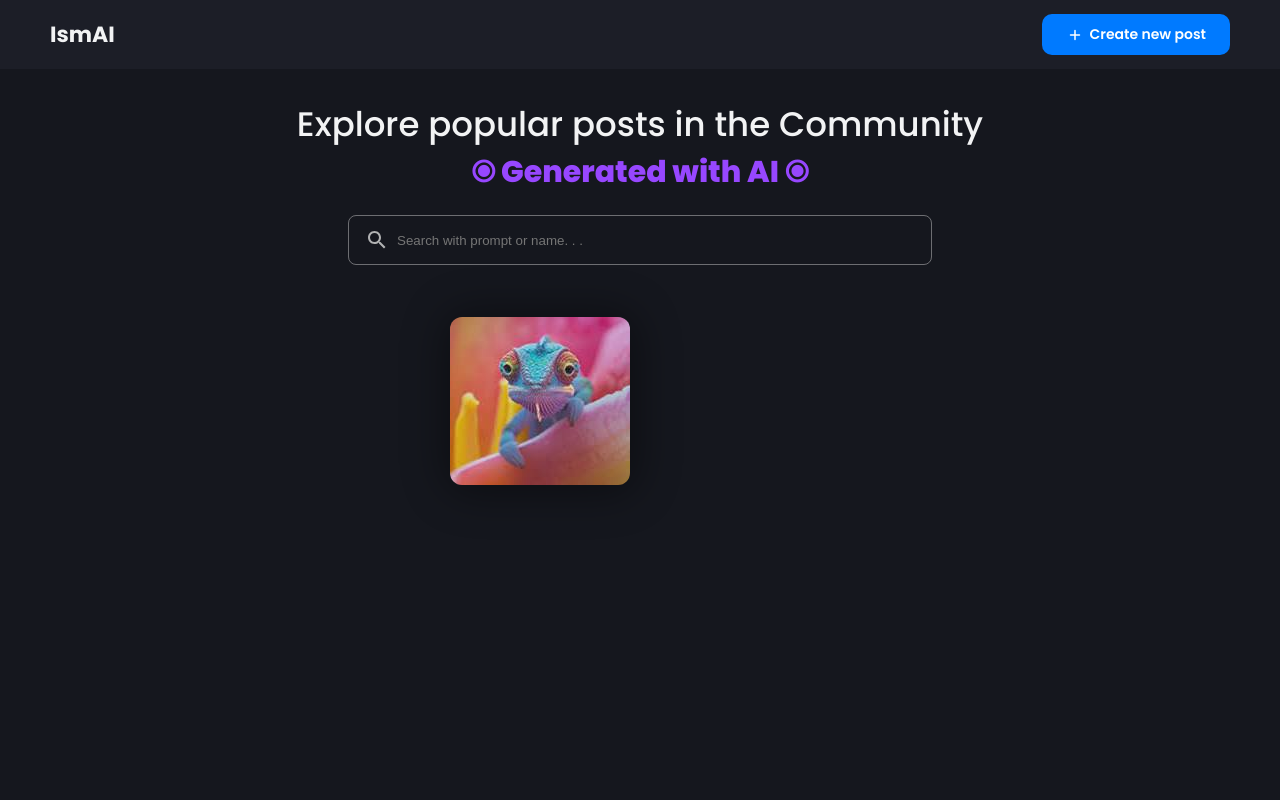
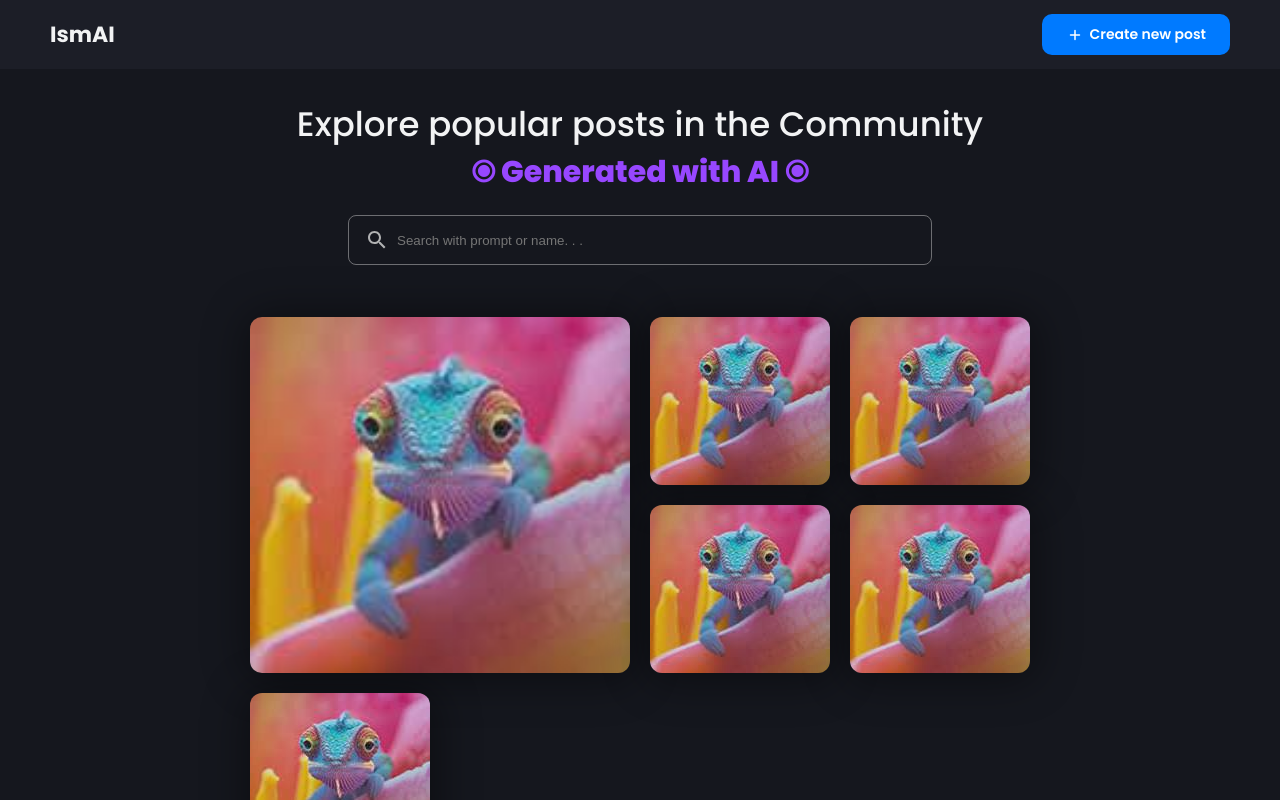
Before and after one commit to IsmaeilSaberi/image-generator-ai-MERN-stack, a React (Create React App) app in the folder client/: page / in a window 1280 px wide. Built offline with nearby package versions, Linux system fonts and the light colour scheme.

Commit message:
adding a sample image to home page

```diff
--- a/client/src/pages/Home.jsx
+++ b/client/src/pages/Home.jsx
@@ -74,6 +74,11 @@ const Home = () => {
       <Wrapper>
         <CardWrapper>
           <ImageCard />
+          <ImageCard />
+          <ImageCard />
+          <ImageCard />
+          <ImageCard />
+          <ImageCard />
         </CardWrapper>
       </Wrapper>
     </Container>
```
